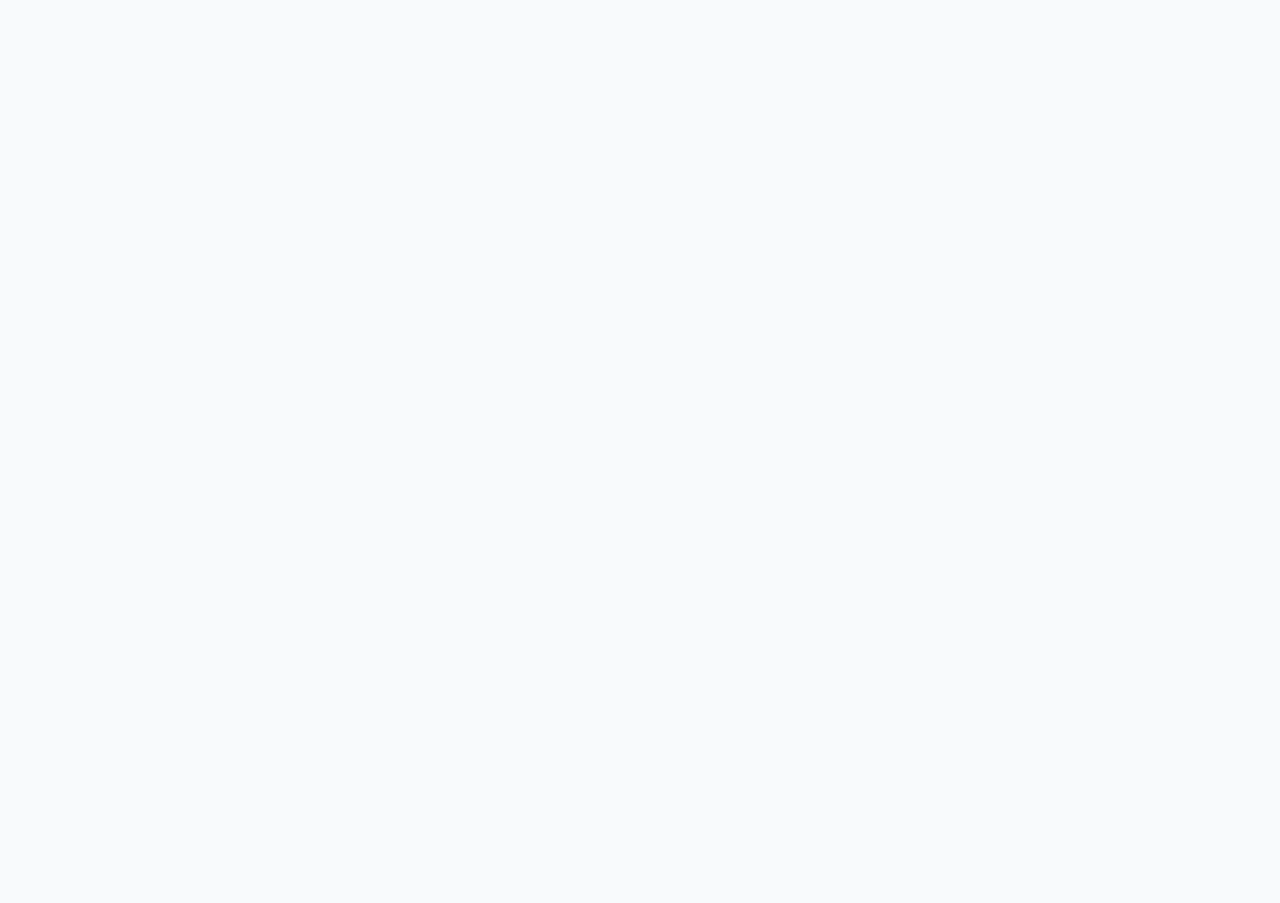
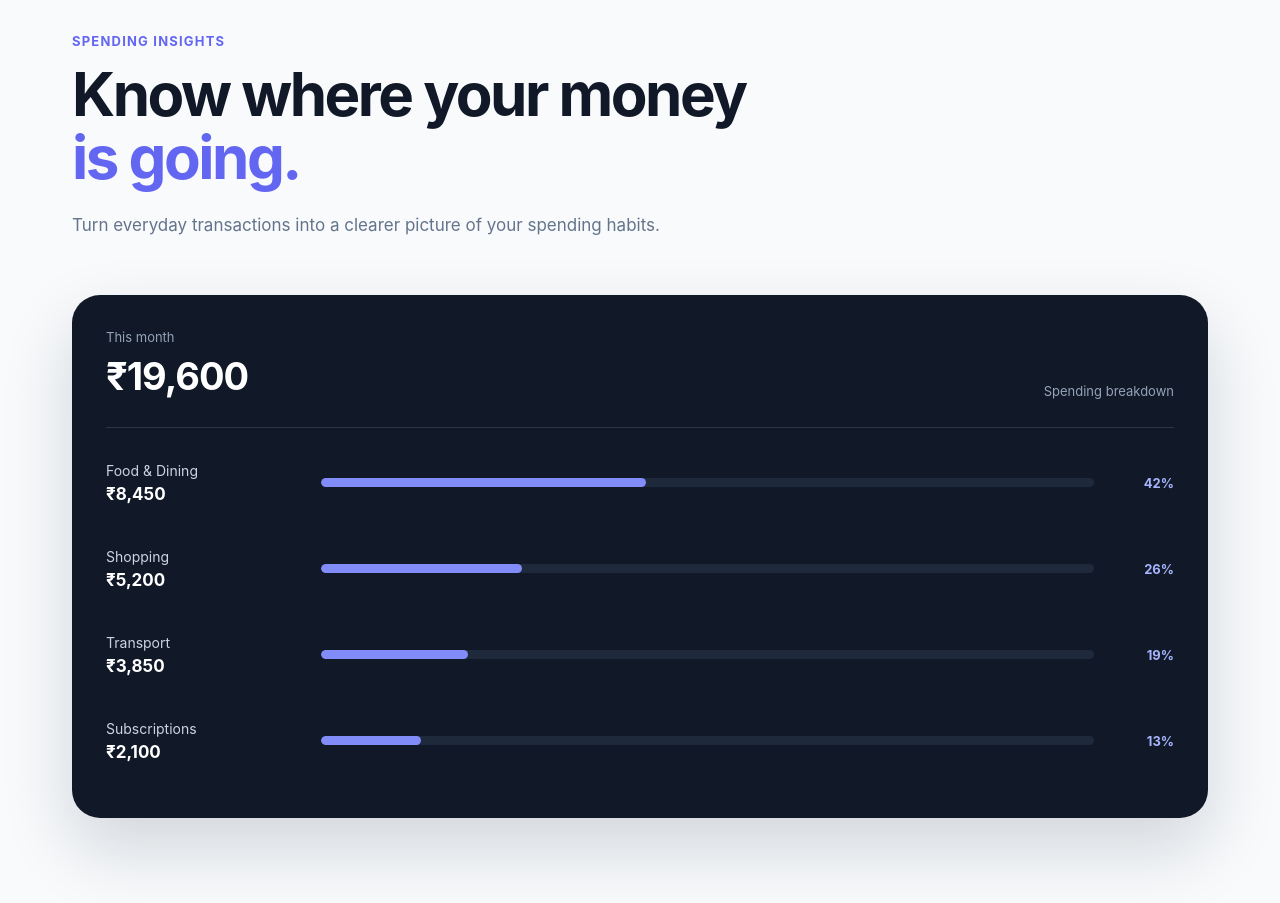
Before and after one commit to Mehnaz-Bashir/Spendly-landing-page, a React (Vite) app: page / in a window 1280 px wide. Shown: the part 3320-4223 px from the top of the page. Before the commit the page ends 3253 px from the top, so only its background shows below. Built offline with nearby package versions, Linux system fonts and the light colour scheme.

Commit message:
Add spending insights section

```diff
--- a/src/App.css
+++ b/src/App.css
@@ -585,3 +585,150 @@
     font-size: 22px;
   }
 }
+
+
+/* Insights Section */
+
+.insights-section {
+  max-width: 1200px;
+  margin: 0 auto;
+  padding: 100px 32px 120px;
+}
+
+.insights-heading {
+  max-width: 720px;
+  margin-bottom: 55px;
+}
+
+.insights-heading h2 {
+  margin: 0;
+  color: #111827;
+  font-size: clamp(38px, 5vw, 60px);
+  line-height: 1.05;
+  letter-spacing: -2.5px;
+}
+
+.insights-heading h2 span {
+  color: #6366f1;
+}
+
+.insights-heading > p:last-child {
+  max-width: 650px;
+  margin: 22px 0 0;
+  color: #64748b;
+  font-size: 17px;
+  line-height: 1.7;
+}
+
+.insights-card {
+  padding: 34px;
+  border-radius: 28px;
+  background: #111827;
+  color: white;
+  box-shadow: 0 30px 70px rgba(15, 23, 42, 0.16);
+}
+
+.insights-card-header {
+  display: flex;
+  align-items: flex-end;
+  justify-content: space-between;
+  gap: 20px;
+  padding-bottom: 28px;
+  border-bottom: 1px solid rgba(255, 255, 255, 0.12);
+}
+
+.insights-card-header p {
+  margin: 0 0 8px;
+  color: #94a3b8;
+  font-size: 13px;
+}
+
+.insights-card-header h3 {
+  margin: 0;
+  font-size: 38px;
+  letter-spacing: -1px;
+}
+
+.insights-card-header > span {
+  color: #94a3b8;
+  font-size: 13px;
+}
+
+.category-list {
+  padding-top: 12px;
+}
+
+.category-row {
+  display: grid;
+  grid-template-columns: 190px 1fr 55px;
+  align-items: center;
+  gap: 25px;
+  padding: 22px 0;
+}
+
+.category-info {
+  display: flex;
+  flex-direction: column;
+  gap: 5px;
+}
+
+.category-info span {
+  color: #cbd5e1;
+  font-size: 14px;
+}
+
+.category-info strong {
+  color: white;
+  font-size: 17px;
+}
+
+.category-progress {
+  height: 9px;
+  overflow: hidden;
+  border-radius: 999px;
+  background: #1e293b;
+}
+
+.category-bar {
+  height: 100%;
+  border-radius: inherit;
+  background: #818cf8;
+}
+
+.category-percentage {
+  color: #a5b4fc;
+  font-size: 13px;
+  font-weight: 700;
+  text-align: right;
+}
+
+@media (max-width: 700px) {
+  .insights-section {
+    padding: 70px 18px 80px;
+  }
+
+  .insights-card {
+    padding: 22px;
+    border-radius: 22px;
+  }
+
+  .insights-card-header {
+    align-items: flex-start;
+    flex-direction: column;
+  }
+
+  .category-row {
+    grid-template-columns: 1fr auto;
+    gap: 12px;
+  }
+
+  .category-progress {
+    grid-column: 1 / -1;
+    grid-row: 2;
+  }
+
+  .category-percentage {
+    grid-column: 2;
+    grid-row: 1;
+  }
+}
--- a/src/App.jsx
+++ b/src/App.jsx
@@ -4,6 +4,7 @@ import Hero from './components/Hero'
 import DashboardPreview from './components/DashboardPreview'
 import Features from './components/Features'
 import HowItWorks from './components/HowItWorks'
+import Insights from './components/Insights'
 
 function App() {
   return (
@@ -13,6 +14,7 @@ function App() {
       <DashboardPreview />
       <Features />
       <HowItWorks />
+      <Insights />
     </div>
   )
 }
--- /dev/null
+++ b/src/components/Insights.jsx
@@ -0,0 +1,61 @@
+function Insights() {
+  const categories = [
+    { name: 'Food & Dining', amount: '₹8,450', percentage: '42%' },
+    { name: 'Shopping', amount: '₹5,200', percentage: '26%' },
+    { name: 'Transport', amount: '₹3,850', percentage: '19%' },
+    { name: 'Subscriptions', amount: '₹2,100', percentage: '13%' },
+  ]
+
+  return (
+    <section className="insights-section" id="insights">
+      <div className="insights-heading">
+        <p className="section-eyebrow">Spending insights</p>
+
+        <h2>
+          Know where your money
+          <span> is going.</span>
+        </h2>
+
+        <p>
+          Turn everyday transactions into a clearer picture of your
+          spending habits.
+        </p>
+      </div>
+
+      <div className="insights-card">
+        <div className="insights-card-header">
+          <div>
+            <p>This month</p>
+            <h3>₹19,600</h3>
+          </div>
+
+          <span>Spending breakdown</span>
+        </div>
+
+        <div className="category-list">
+          {categories.map((category) => (
+            <div className="category-row" key={category.name}>
+              <div className="category-info">
+                <span>{category.name}</span>
+                <strong>{category.amount}</strong>
+              </div>
+
+              <div className="category-progress">
+                <div
+                  className="category-bar"
+                  style={{ width: category.percentage }}
+                ></div>
+              </div>
+
+              <span className="category-percentage">
+                {category.percentage}
+              </span>
+            </div>
+          ))}
+        </div>
+      </div>
+    </section>
+  )
+}
+
+export default Insights
```
